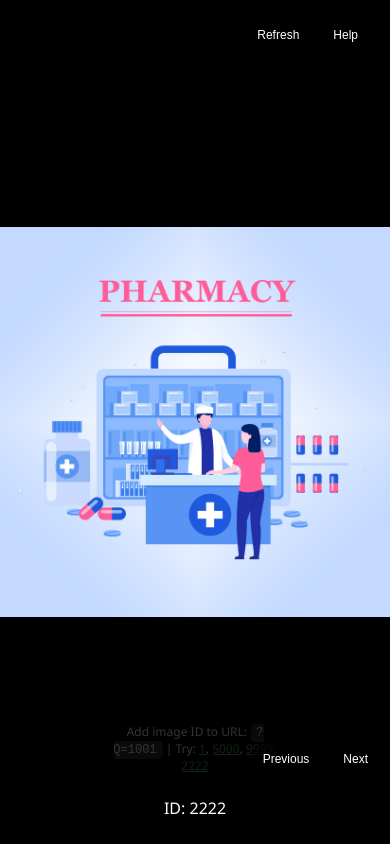
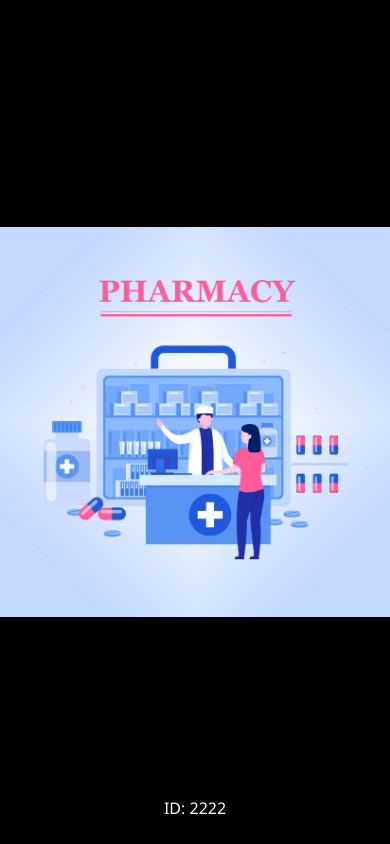
Before and after one commit to pharmacists25/pharm, a plain HTML site: page index.html in a window 390 px wide. Drawn offline with Linux system fonts and the light colour scheme.

Commit message:
Add files via upload

```diff
--- a/index.html
+++ b/index.html
@@ -50,30 +50,6 @@
             z-index: 101;
         }
 
-        .controls {
-            position: fixed;
-            top: 20px;
-            right: 20px;
-            display: flex;
-            gap: 10px;
-            z-index: 102;
-        }
-
-        .control-btn {
-            background: rgba(0, 0, 0, 0.6);
-            color: white;
-            border: none;
-            padding: 10px 15px;
-            border-radius: 20px;
-            cursor: pointer;
-            font-size: 14px;
-            transition: background 0.3s;
-        }
-
-        .control-btn:hover {
-            background: rgba(0, 0, 0, 0.8);
-        }
-
         .message {
             position: fixed;
             top: 50%;
@@ -102,55 +78,10 @@
             border-radius: 10px;
         }
 
-        .instructions {
-            position: fixed;
-            bottom: 70px;
-            left: 50%;
-            transform: translateX(-50%);
-            color: white;
-            font-size: 14px;
-            background: rgba(0, 0, 0, 0.6);
-            padding: 10px 15px;
-            border-radius: 10px;
-            text-align: center;
-            max-width: 90%;
-        }
-
-        .instructions code {
-            background: rgba(255, 255, 255, 0.2);
-            padding: 2px 6px;
-            border-radius: 4px;
-            font-family: monospace;
-        }
-
-        .nav-controls {
-            position: fixed;
-            bottom: 20px;
-            right: 20px;
-            display: flex;
-            gap: 10px;
-            z-index: 102;
-        }
-
         @media (max-width: 768px) {
             .image-info {
                 font-size: 16px;
                 bottom: 15px;
-            }
-
-            .instructions {
-                font-size: 12px;
-                bottom: 60px;
-            }
-
-            .control-btn {
-                padding: 8px 12px;
-                font-size: 12px;
-            }
-
-            .nav-controls {
-                bottom: 70px;
-                right: 10px;
             }
         }
     </style>
@@ -162,16 +93,6 @@
 
     <div class="image-info">ID: <span id="QId">-</span></div>
 
-    <div class="controls">
-        <button class="control-btn" onclick="location.reload()">Refresh</button>
-        <button class="control-btn" onclick="showHelp()">Help</button>
-    </div>
-
-    <div class="nav-controls">
-        <button class="control-btn" onclick="prevImage()">Previous</button>
-        <button class="control-btn" onclick="nextImage()">Next</button>
-    </div>
-
     <div id="errorMsg" class="message">
         Image not found. Showing default image (2222).
     </div>
@@ -180,30 +101,12 @@
         Loading image...
     </div>
 
-    <div id="helpMsg" class="message">
-        <h3>How to Use</h3>
-        <p>Add an image ID to the URL:</p>
-        <p><code>?Q=1001</code></p>
-        <p>Example: <code>https://yoursite.com/?Q=1002</code></p>
-        <p>Supports IDs from 1 to 99999</p>
-        <button class="control-btn" onclick="hideHelp()" style="margin-top: 15px;">Close</button>
-    </div>
-
-    <div class="instructions">
-        Add image ID to URL: <code>?Q=1001</code> | Try:
-        <a href="?Q=1" style="color: #4CAF50;">1</a>,
-        <a href="?Q=5000" style="color: #4CAF50;">5000</a>,
-        <a href="?Q=9999" style="color: #4CAF50;">9999</a>,
-        <a href="?Q=2222" style="color: #4CAF50;">2222</a>
-    </div>
-
     <script>
         // DOM elements
         const QImage = document.getElementById('QImage');
         const QId = document.getElementById('QId');
         const errorMsg = document.getElementById('errorMsg');
         const loadingMsg = document.getElementById('loadingMsg');
-        const helpMsg = document.getElementById('helpMsg');
 
         // Configuration
         const IMAGE_BASE_PATH = "images/";
@@ -214,14 +117,6 @@
         function getQueryParam(param) {
             const urlParams = new URLSearchParams(window.location.search);
             return urlParams.get(param);
-        }
-
-        function showHelp() {
-            helpMsg.style.display = 'block';
-        }
-
-        function hideHelp() {
-            helpMsg.style.display = 'none';
         }
 
         // Generate image path based on ID
@@ -276,35 +171,6 @@
             });
         }
 
-        function navigateToImage(imageId) {
-            // Validate image ID
-            const numId = parseInt(imageId);
-            if (isNaN(numId) || numId < MIN_IMAGE_ID || numId > MAX_IMAGE_ID) {
-                displayImage(FALLBACK_IMAGE_ID, true);
-                return;
-            }
-
-            // Update URL without reloading the page
-            const newUrl = new URL(window.location);
-            newUrl.searchParams.set('Q', numId);
-            window.history.replaceState({}, '', newUrl);
-
-            // Display the image
-            displayImage(numId);
-        }
-
-        function prevImage() {
-            const currentId = parseInt(QId.textContent) || FALLBACK_IMAGE_ID;
-            const prevId = Math.max(MIN_IMAGE_ID, currentId - 1);
-            navigateToImage(prevId);
-        }
-
-        function nextImage() {
-            const currentId = parseInt(QId.textContent) || FALLBACK_IMAGE_ID;
-            const nextId = Math.min(MAX_IMAGE_ID, currentId + 1);
-            navigateToImage(nextId);
-        }
-
         function handlePageLoad() {
             const QNumber = parseInt(getQueryParam('Q'));
 
@@ -316,15 +182,6 @@
             displayImage(imageId);
         }
 
-        // Keyboard navigation
-        document.addEventListener('keydown', function(event) {
-            if (event.key === 'ArrowLeft') {
-                prevImage();
-            } else if (event.key === 'ArrowRight') {
-                nextImage();
-            }
-        });
-
         window.addEventListener('load', handlePageLoad);
 
         // Hide error message when clicked
```
